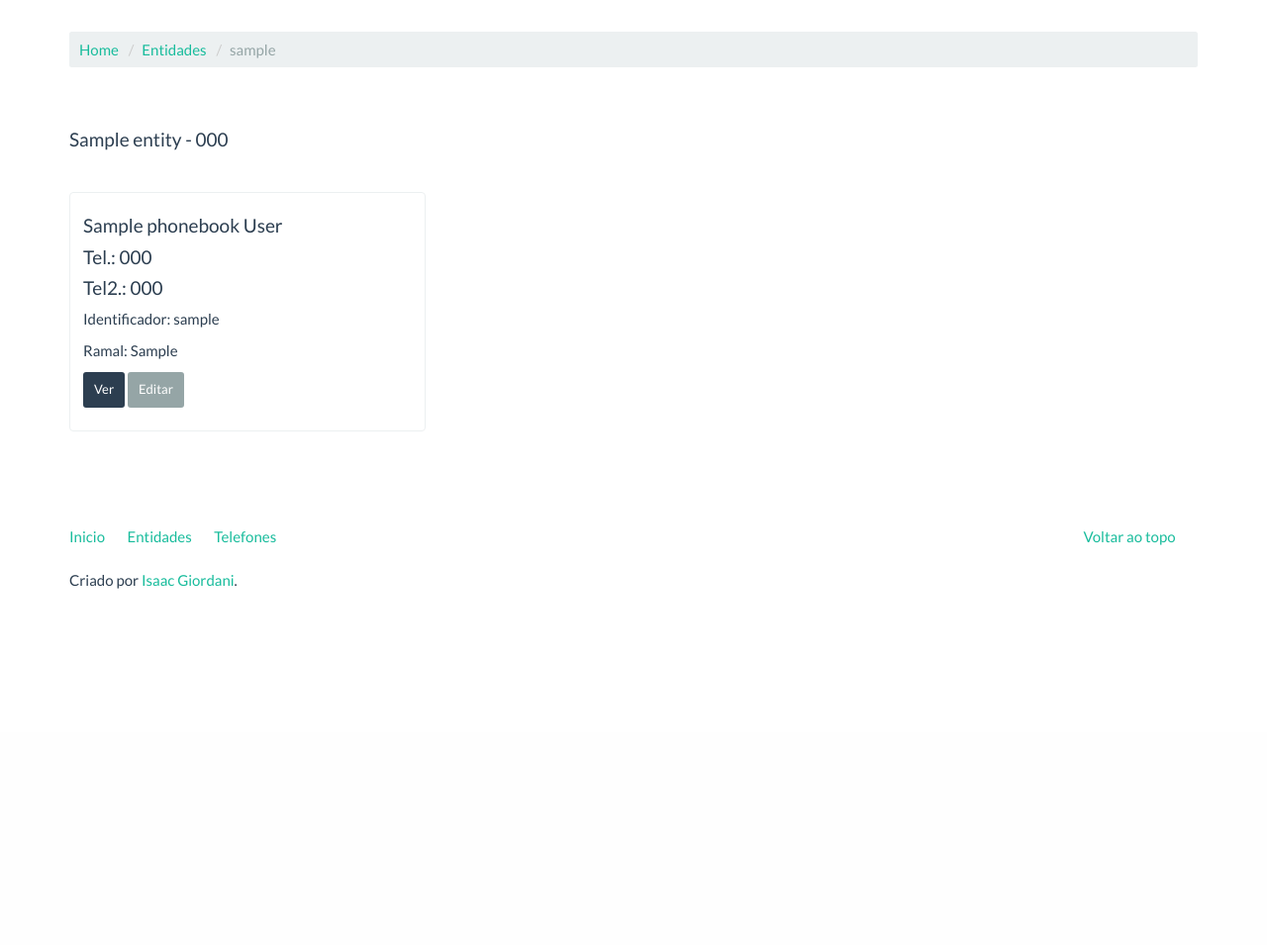
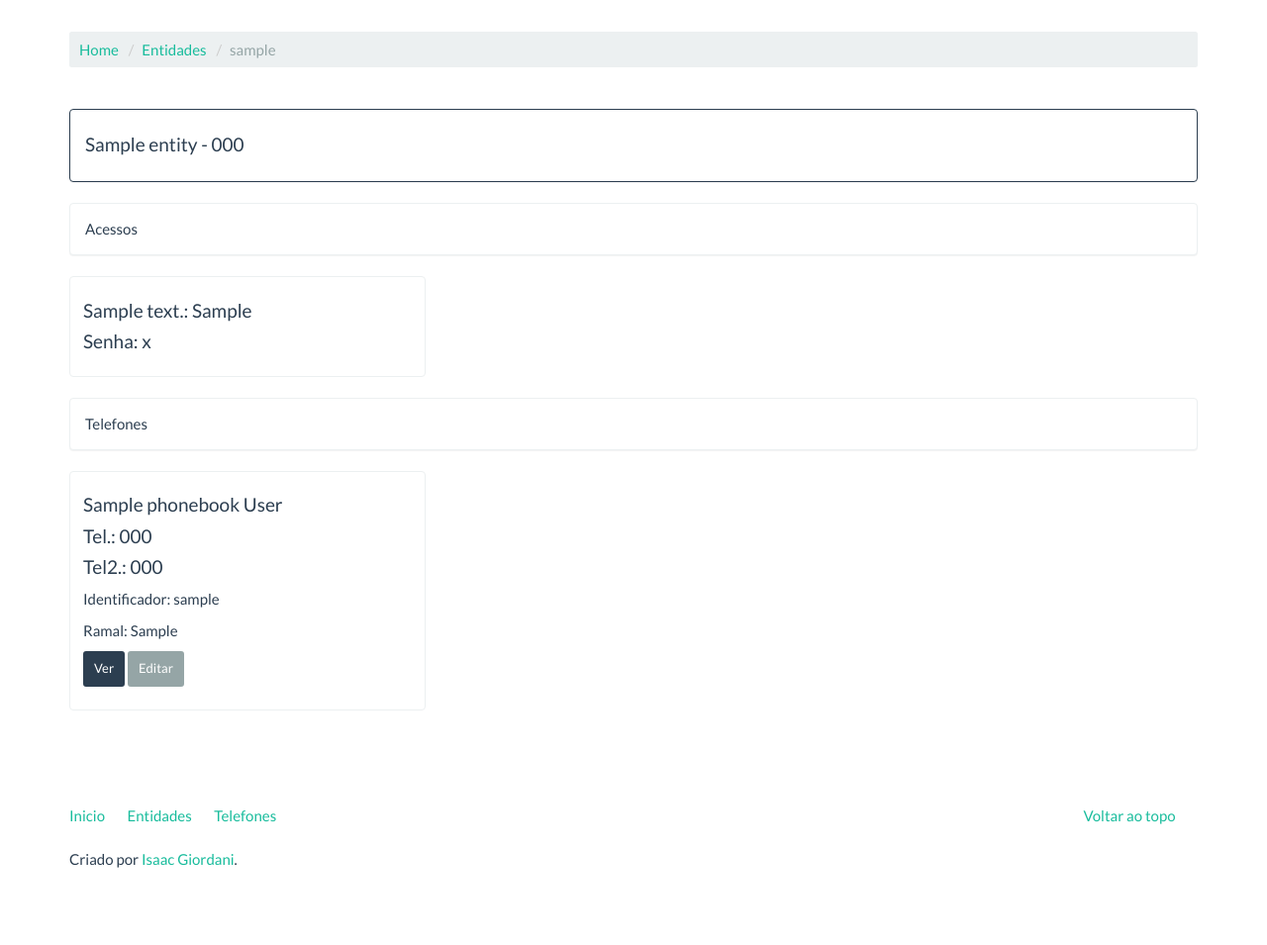
Before and after one commit to isaacgiordani/customsistemas, a Django app: a page that uses listatelefonica/templates/listatelefonica/entity.html in a window 1280 px wide. Shown: the part 60-1015 px from the top of the page at 99% size. Before the commit the page ends 655 px from the top, so only its background shows below. Run offline with Django 3.2, Linux system fonts and the light colour scheme; tables that the repository leaves empty hold one stand-in row (values such as "Sample post"); some libraries are stand-ins or nearby versions.

Commit message:
inclusao dos acessos

```diff
--- a/listatelefonica/models.py
+++ b/listatelefonica/models.py
@@ -42,3 +42,32 @@ class PhoneBook(models.Model):
 
     def get_absolute_url(self):
         return reverse('listatelefonica:phonebook',kwargs={'slug':self.slug})
+
+class AccessType(models.Model):
+    description = models.CharField('Descrição', max_length = 35)
+    created = models.DateTimeField('Criado em', auto_now = True)
+    modified = models.DateTimeField('Modificado em', auto_now = True)
+
+    class Meta:
+        verbose_name = 'Tipo de Acesso'
+        verbose_name_plural = 'Tipos de Acesso'
+
+    def __str__(self):
+        return self.description
+
+class Access(models.Model):
+    entity = models.ForeignKey('listatelefonica.Entity', on_delete=models.CASCADE, verbose_name = 'Entidade')
+    accesstype = models.ForeignKey('listatelefonica.AccessType', on_delete=models.CASCADE, verbose_name = 'Tipo de Acesso')
+    identifier = models.CharField('Identificador', max_length = 35)
+    description = models.CharField('Descrição', max_length = 50, blank = True)
+    password = models.CharField('Senha', max_length = 35, blank = True)
+    active  = models.BooleanField('Ativo', default = True)
+    created = models.DateTimeField('Criado em', auto_now = True)
+    modified = models.DateTimeField('Modificado em', auto_now = True)
+
+    class Meta:
+        verbose_name = 'Acesso'
+        verbose_name_plural = 'Acessos'
+
+    def __str__(self):
+        return self.identifier
--- a/listatelefonica/templates/listatelefonica/entity.html
+++ b/listatelefonica/templates/listatelefonica/entity.html
@@ -12,13 +12,40 @@
     <li class="breadcrumb-item active">{{ current_entity.slug }}</li>
   </ol>
 </div>
+<div class="panel panel-primary">
+  <div class="panel-body">
+    <h4>{{ current_entity.name }}
+      {% if current_entity.phoneent != '' %}
+      - {{ current_entity.phoneent }}
+      {% endif %}
+    </h4>
+  </div>
+</div>
 
-<div class="page-header">
-    <h4>{{ current_entity.name }}
-{% if current_entity.phoneent != '' %}
-      - {{ current_entity.phoneent }}
-{% endif %}
-    </h4>
+<div class="panel panel-default">
+  <div class="panel-body">
+    Acessos
+  </div>
+</div>
+<div class=bs-example data-example-id=thumbnails-with-custom-content>
+  <div class="row">
+    {% for a in access_list %}
+    <div class="col-sm-6 col-md-4">
+      <div class=thumbnail>
+        <div class=caption>
+          <h4>{{a.accesstype}}: {{ a.identifier }}</h4>
+          <h4>Senha: {{ a.password }}</h4>
+        </div>
+      </div>
+    </div>
+    {% endfor %}
+  </div>
+</div>
+
+<div class="panel panel-default">
+  <div class="panel-body">
+    Telefones
+  </div>
 </div>
 <div class=bs-example data-example-id=thumbnails-with-custom-content>
   <div class="row">
--- a/listatelefonica/views.py
+++ b/listatelefonica/views.py
@@ -2,13 +2,14 @@
 
 from django.shortcuts import render
 
-from .models import PhoneBook, Entity
+from .models import PhoneBook, Entity, Access
 
 def entity(request, slug):
     entity = Entity.objects.get(slug=slug)
     context = {
         'current_entity': entity,
         'phone_list': PhoneBook.objects.filter(entity=entity),
+        'access_list': Access.objects.filter(entity=entity),
     }
     return render(request, 'listatelefonica/entity.html', context)
 
```
Also changed, not shown: listatelefonica/admin.py (+11 -1 lines), listatelefonica/templates/listatelefonica/entity_list.html (+14 -12 lines), listatelefonica/migrations/0003_auto_20180608_0954.py (added), listatelefonica/migrations/0004_auto_20180608_1028.py (added), listatelefonica/migrations/0005_auto_20180608_1105.py (added), listatelefonica/migrations/0006_auto_20180608_1110.py (added).
